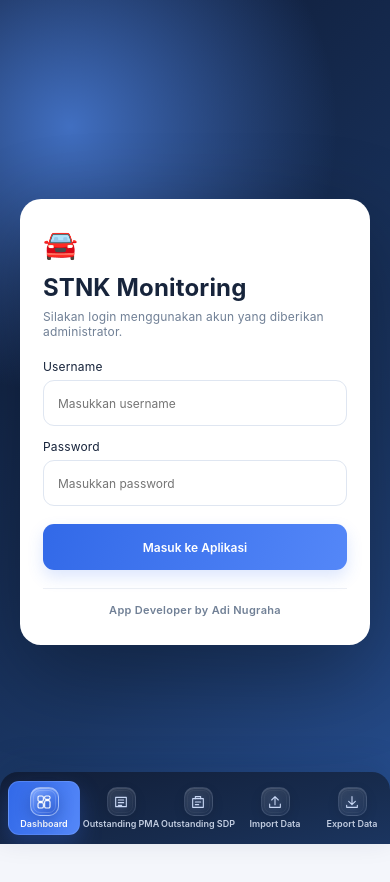
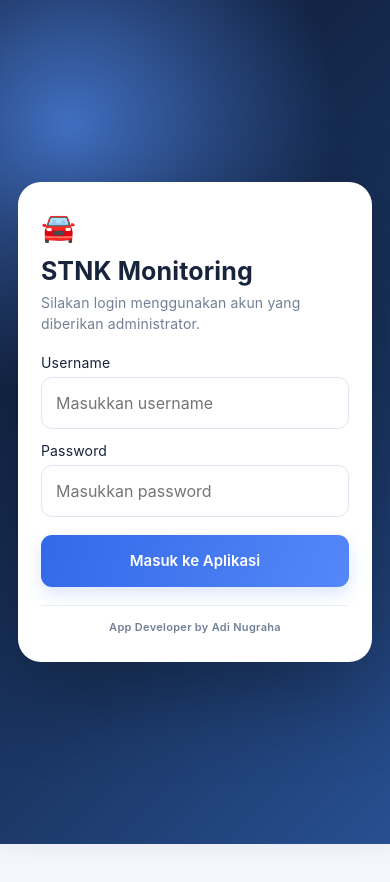
Before and after one commit to buatinaja-byte/stnk-monitoring-pma-sdp, a plain HTML site: page index.html in a window 390 px wide. Drawn offline with Linux system fonts and the light colour scheme; no server answers.

Commit message:
Add files via upload

```diff
--- a/index.html
+++ b/index.html
@@ -391,6 +391,36 @@ td strong{color:#20365c;font-weight:750;letter-spacing:.2px}
  .chart-card{padding:16px 14px;border-radius:15px}
  .donut{width:158px;height:158px}
  .donut-hole{width:96px;height:96px}
+}
+
+
+/* ===== MOBILE LOGIN LAYER FIX ===== */
+/* Login screen must sit above the fixed mobile bottom navigation. */
+.login-screen{
+  z-index:2000 !important;
+}
+@media(max-width:700px){
+  .login-screen{
+    position:fixed;
+    inset:0;
+    min-height:100dvh;
+    padding:22px 18px calc(22px + env(safe-area-inset-bottom));
+    overflow-y:auto;
+    align-items:center;
+    justify-content:center;
+  }
+  .login-box{
+    width:100%;
+    max-width:430px;
+    margin:auto;
+    padding:27px 22px;
+    border-radius:23px;
+  }
+  .login-box h2{font-size:25px}
+  .login-box p{font-size:14px;line-height:1.45}
+  .login-box label{font-size:14px}
+  .login-box input{min-height:52px;font-size:16px}
+  .login-box button{min-height:52px;font-size:15px}
 }
 
 </style>
```
